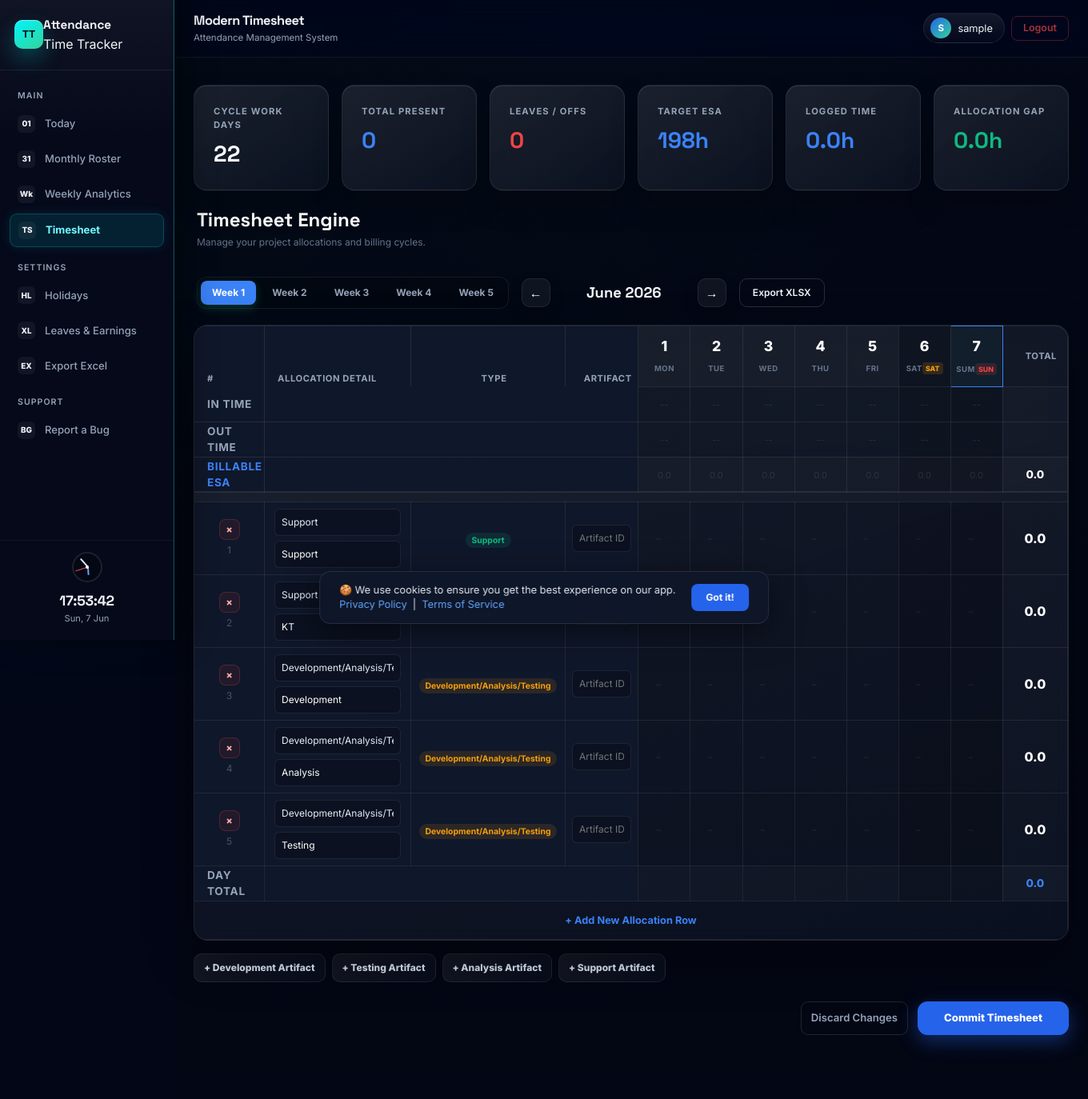
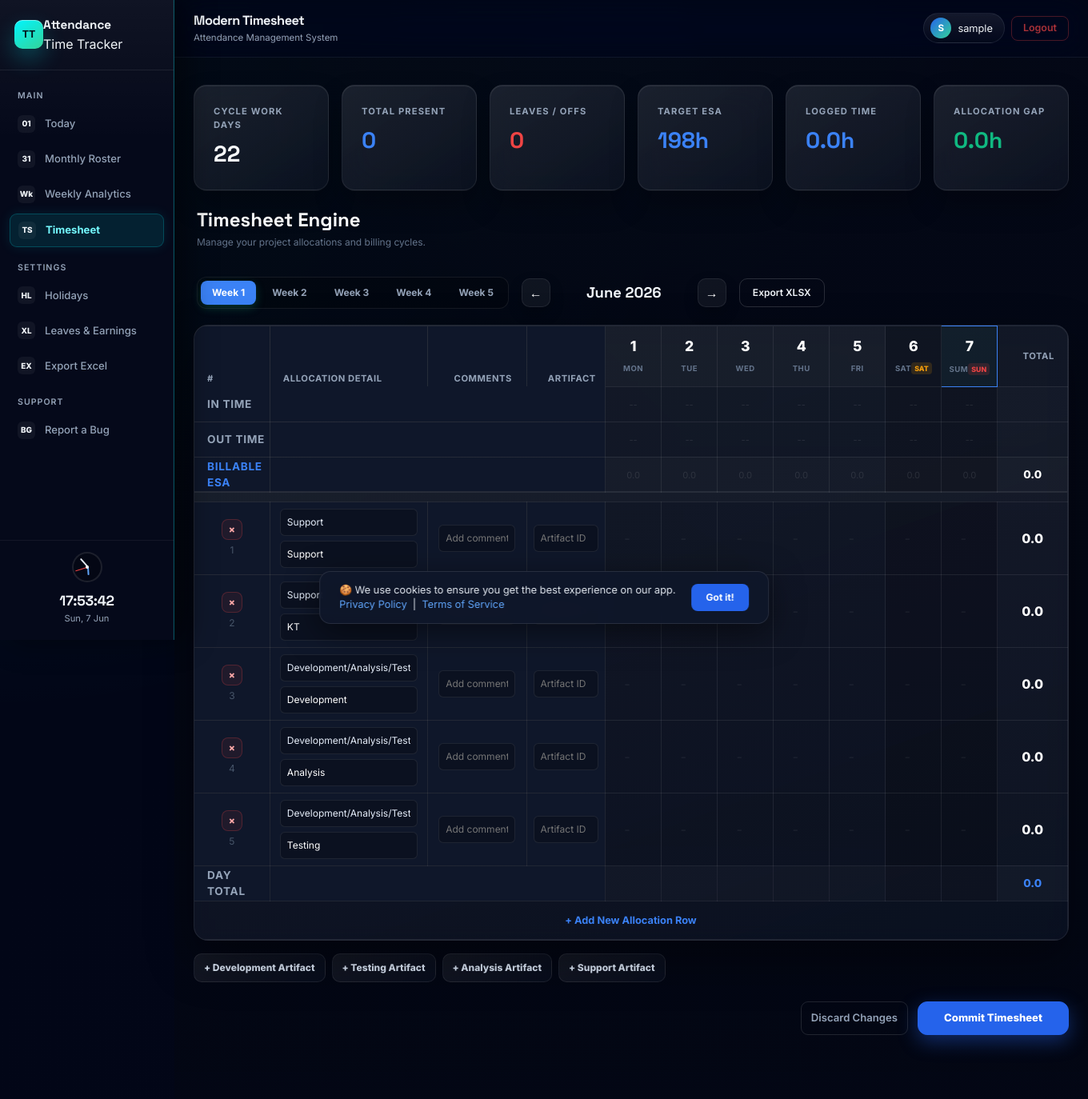
Before and after one commit to Mukund04Barca/attendance-tracker-v2, a Django app: page /timesheet/ in a window 1360 px wide. Shown: the top 1374 px of the page at 80% size. Run offline with Django 4.2, Linux system fonts and the light colour scheme; the visitor is signed in with stand-in values (Sample User, id 1); data comes from the database, SQL or seed files in the repository; data that the repository does not hold is empty.

Commit message:
Enhance timesheet with comment input and tooltip
Added a comment input field and tooltip functionality to the timesheet template.

```diff
--- a/attendance/templates/attendance/timesheet_v2.html
+++ b/attendance/templates/attendance/timesheet_v2.html
@@ -215,6 +215,25 @@
   .act-name { width: 180px; padding: 8px 12px; }
   .act-sub { width: 100px; text-align: center; padding: 8px; }
   .act-id { width: 90px; text-align: center; padding: 8px; }
+  .act-comment { width: 160px; padding: 8px 12px; }
+
+  .comment-wrapper { position: relative; display: inline-block; width: 100%; }
+  #global-tooltip {
+    display: none;
+    position: fixed;
+    background: #1E293B;
+    color: #E2E8F0;
+    border: 1px solid #334155;
+    border-radius: 8px;
+    padding: 8px 12px;
+    font-size: 0.82rem;
+    white-space: pre-wrap;
+    word-break: break-word;
+    max-width: 360px;
+    z-index: 99999;
+    box-shadow: 0 8px 24px rgba(0,0,0,0.5);
+    pointer-events: none;
+  }
 
   .cat-pill {
     padding: 3px 8px;
@@ -505,7 +524,7 @@ function escAttr(value) {
 
 function normalizeActivity(act) {
   const categoryText = String(act.category || '');
-  const subText = String(act.sub || '');
+  const subText = String(act.sub || act.comment || '');
   const combined = `${categoryText} ${subText}`.toLowerCase();
 
   let category = 'Development/Analysis/Testing';
@@ -517,6 +536,7 @@ function normalizeActivity(act) {
     ...act,
     category,
     sub: subText || (categoryText.includes('/') ? categoryText.split('/').filter(Boolean).pop() : ''),
+    comment: act.comment || '',
     catClass: categoryClass(category),
     hours: act.hours || {}
   };
@@ -620,7 +640,7 @@ function renderTable() {
   html += '<thead><tr style="height: 60px;">';
   html += `<th class="f-col label-col" style="vertical-align:bottom; border-bottom: none;">#</th>`;
   html += `<th class="f-col-2 label-col" style="vertical-align:bottom; border-bottom: none;">Allocation Detail</th>`;
-  html += `<th class="f-col-3 label-col" style="text-align:center !important; vertical-align:bottom; border-bottom: none;">Type</th>`;
+  html += `<th class="f-col-3 label-col" style="text-align:center !important; vertical-align:bottom; border-bottom: none;">Comments</th>`;
   html += `<th class="f-col-4 label-col" style="text-align:center !important; vertical-align:bottom; border-bottom: none;">Artifact</th>`;
 
   const today = new Date();
@@ -690,8 +710,8 @@ function renderTable() {
     const catClass = ['cat-sup', 'cat-dev', 'cat-meet', 'cat-test'].includes(act.catClass) ? act.catClass : 'cat-dev';
     html += `<tr class="act-tr" data-act-idx="${actIdx}">`;
     html += `<td class="f-col act-sr"><button type="button" class="delete-row-btn" title="Delete row" aria-label="Delete row ${actIdx + 1}" onclick="deleteActivity(${actIdx})">×</button><div style="margin-top:4px;">${actIdx + 1}</div></td>`;
-    html += `<td class="f-col-2 act-name"><select class="act-input act-select" onchange="updateActivityField(${actIdx}, 'category', this.value)">${categoryOptions(act.category)}</select><input class="act-input" style="margin-top:6px;" value="${escAttr(act.sub)}" placeholder="Artifact detail" onchange="updateActivityField(${actIdx}, 'sub', this.value)"></td>`;
-    html += `<td class="f-col-3 act-sub"><span class="cat-pill ${catClass}">${esc(act.category)}</span></td>`;
+    html += `<td class="f-col-2 act-name"><select class="act-input act-select" onchange="updateActivityField(${actIdx}, 'category', this.value)">${categoryOptions(act.category)}</select><input class="act-input" style="margin-top:6px;" value="${escAttr(act.sub||'')}" placeholder="Artifact detail" onchange="updateActivityField(${actIdx}, 'sub', this.value)"></td>`;
+    html += `<td class="f-col-3 act-sub"><div class="comment-wrapper"><input class="act-input comment-input" style="width:96px;" value="${escAttr(act.comment||'')}" placeholder="Add comment..." data-comment="${escAttr(act.comment||'')}" oninput="this.dataset.comment=this.value;updateActivityField(${actIdx}, 'comment', this.value)" onchange="updateActivityField(${actIdx}, 'comment', this.value)"></div></td>`;
     html += `<td class="f-col-4 act-id"><input class="act-input" value="${escAttr(act.id)}" placeholder="Artifact ID" onchange="updateActivityField(${actIdx}, 'id', this.value)"></td>`;
 
     days.forEach(d => {
@@ -785,6 +805,7 @@ function addNewActivity(type = 'Development') {
     category: cleanCategory,
     catClass: categoryClass(cleanCategory),
     sub: type === 'Testing' ? 'Testing' : type === 'Support' ? 'Support' : type === 'Analysis' ? 'Analysis' : 'Development',
+    comment: "",
     id: "",
     hours: {}
   });
@@ -817,7 +838,7 @@ function renderMobileView() {
         <div style="display:flex; flex-direction:column; gap:8px;">
           ${activities.map((act, idx) => `
             <div style="display:flex; align-items:center; gap:8px; font-size:0.85rem;">
-              <span style="flex:1; color:#94A3B8;">${esc(act.sub)}</span>
+              <span style="flex:1; color:#94A3B8;">${esc(act.category)}${act.comment ? ' — ' + esc(act.comment) : ''}</span>
               <input type="number" step="0.5" value="${escAttr(act.hours[dk]||'')}"
                      style="width:70px; background:rgba(0,0,0,0.3); border:1px solid var(--border-color);
                      color:white; padding:8px; border-radius:6px; text-align:center;"
@@ -912,5 +933,35 @@ setInterval(() => {
 }, 5000);
 
 render();
+
+// Global tooltip for comment inputs
+const globalTooltip = document.createElement('div');
+globalTooltip.id = 'global-tooltip';
+document.body.appendChild(globalTooltip);
+
+document.addEventListener('mouseover', function(e) {
+  const input = e.target.closest('.comment-input');
+  if (input && input.dataset.comment && input.dataset.comment.trim()) {
+    globalTooltip.textContent = input.dataset.comment;
+    const rect = input.getBoundingClientRect();
+    globalTooltip.style.display = 'block';
+    // Position below the input, aligned to its left
+    let left = rect.left;
+    let top = rect.bottom + 6;
+    globalTooltip.style.left = left + 'px';
+    globalTooltip.style.top = top + 'px';
+    // Adjust if going off right edge
+    const tooltipRect = globalTooltip.getBoundingClientRect();
+    if (tooltipRect.right > window.innerWidth - 10) {
+      globalTooltip.style.left = (window.innerWidth - tooltipRect.width - 10) + 'px';
+    }
+  }
+});
+
+document.addEventListener('mouseout', function(e) {
+  if (e.target.closest('.comment-input')) {
+    globalTooltip.style.display = 'none';
+  }
+});
 </script>
 {% endblock %}
```
